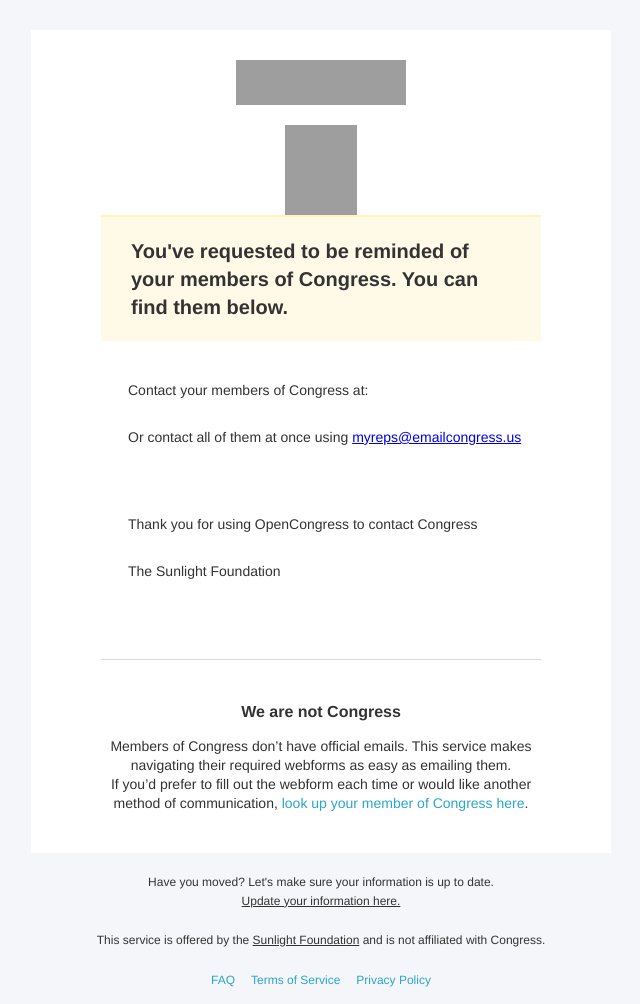
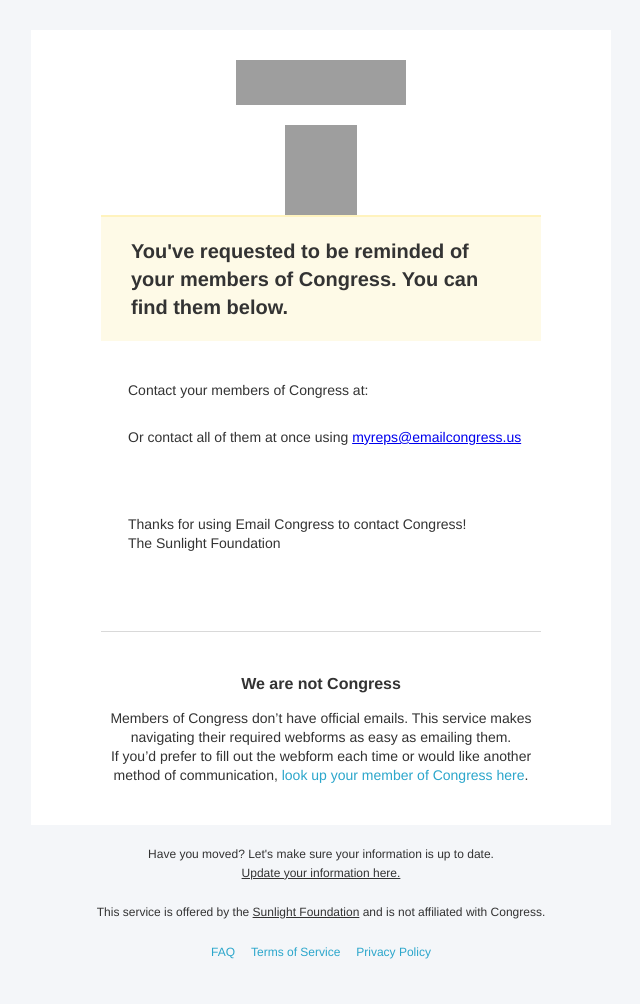
Before and after one commit to sunlightlabs/the-phantom-mask, a Python web app: template app/templates/emails/remind_reps.html in a window 1280 px wide. Shown: the whole page, without its empty margins (319-959 px from the left). After the commit the page ends 959 px from the top, so only its background shows below. Run offline with Jinja, Linux system fonts and the light colour scheme; the template is opened without the code that fills it, so the values that code supplies are empty; some web fonts are replaced; grey boxes are pictures that could not be loaded.

Commit message:
remove instances of opencongress

```diff
--- /dev/null
+++ b/app/templates/emails/_thank_you.html
@@ -0,0 +1,5 @@
+<p style="color: #333333; font-family: 'Source Sans Pro', 'Helvetica Neue', 'Helvetica', 'Arial', sans-serif; font-size: 14px; font-weight: normal; line-height: 19px; margin: 0 0 18px 27px; padding: 0; text-align: left" align="left">
+    Thanks for using Email Congress to contact Congress!
+    <br>
+    The Sunlight Foundation
+</p>
--- a/app/templates/emails/message_queued.html
+++ b/app/templates/emails/message_queued.html
@@ -26,11 +26,7 @@ Your message is now on its way!
 
     <tr style="padding: 0; text-align: left; vertical-align: top" align="left">
         <td style="border-collapse: collapse !important; color: #333333; font-family: 'Source Sans Pro', 'Helvetica Neue', 'Helvetica', 'Arial', sans-serif; font-size: 14px; font-weight: normal; line-height: 19px; margin: 0; padding: 0px 0px 10px; text-align: left; vertical-align: top" align="left" valign="top">
-            <p style="color: #333333; font-family: 'Source Sans Pro', 'Helvetica Neue', 'Helvetica', 'Arial', sans-serif; font-size: 14px; font-weight: normal; line-height: 19px; margin: 0 0 18px 27px; padding: 0; text-align: left" align="left">
-                Thanks for using OpenCongress to contact Congress!
-                <br>
-                The Sunlight Foundation
-            </p>
+            {% include 'emails/_thank_you.html' %}
         </td>
     </tr>
 
--- a/app/templates/emails/remind_reps.html
+++ b/app/templates/emails/remind_reps.html
@@ -47,15 +47,8 @@
 
     <tr style="padding: 0; text-align: left; vertical-align: top" align="left">
         <td style="border-collapse: collapse !important; color: #333333; font-family: 'Source Sans Pro', 'Helvetica Neue', 'Helvetica', 'Arial', sans-serif; font-size: 14px; font-weight: normal; line-height: 19px; margin: 0; padding: 0px 0px 10px; text-align: left; vertical-align: top" align="left" valign="top">
-            <p style="color: #333333; font-family: 'Source Sans Pro', 'Helvetica Neue', 'Helvetica', 'Arial', sans-serif; font-size: 14px; font-weight: normal; line-height: 19px; margin: 0 0 18px 27px; padding: 0; text-align: left" align="left">Thank you for using OpenCongress to contact Congress</p>
+            {% include 'emails/_thank_you.html' %}
         </td>
     </tr>
 
-    <tr style="padding: 0; text-align: left; vertical-align: top" align="left">
-        <td style="border-collapse: collapse !important; color: #333333; font-family: 'Source Sans Pro', 'Helvetica Neue', 'Helvetica', 'Arial', sans-serif; font-size: 14px; font-weight: normal; line-height: 19px; margin: 0; padding: 0px 0px 10px; text-align: left; vertical-align: top" align="left" valign="top">
-            <p style="color: #333333; font-family: 'Source Sans Pro', 'Helvetica Neue', 'Helvetica', 'Arial', sans-serif; font-size: 14px; font-weight: normal; line-height: 19px; margin: 0 0 18px 27px; padding: 0; text-align: left" align="left">The Sunlight Foundation</p>
-        </td>
-    </tr>
-
-
 {% endblock %}
--- a/app/templates/emails/send_status.html
+++ b/app/templates/emails/send_status.html
@@ -40,11 +40,7 @@
 
     <tr style="padding: 0; text-align: left; vertical-align: top" align="left">
         <td style="border-collapse: collapse !important; color: #333333; font-family: 'Source Sans Pro', 'Helvetica Neue', 'Helvetica', 'Arial', sans-serif; font-size: 14px; font-weight: normal; line-height: 19px; margin: 0; padding: 0px 0px 10px; text-align: left; vertical-align: top" align="left" valign="top">
-            <p style="color: #333333; font-family: 'Source Sans Pro', 'Helvetica Neue', 'Helvetica', 'Arial', sans-serif; font-size: 14px; font-weight: normal; line-height: 19px; margin: 0 0 18px 27px; padding: 0; text-align: left" align="left">
-                Thanks for using OpenCongress to contact Congress!
-                <br>
-                The Sunlight Foundation
-            </p>
+            {% include 'emails/_thank_you.html' %}
         </td>
     </tr>
 
--- a/app/templates/emails/signup_success.html
+++ b/app/templates/emails/signup_success.html
@@ -157,11 +157,7 @@ Signup Successful!
 
     <tr style="padding: 0; text-align: left; vertical-align: top" align="left">
         <td style="border-collapse: collapse !important; color: #333333; font-family: 'Source Sans Pro', 'Helvetica Neue', 'Helvetica', 'Arial', sans-serif; font-size: 14px; font-weight: normal; line-height: 19px; margin: 0; padding: 0px 0px 10px; text-align: left; vertical-align: top" align="left" valign="top">
-            <p style="color: #333333; font-family: 'Source Sans Pro', 'Helvetica Neue', 'Helvetica', 'Arial', sans-serif; font-size: 14px; font-weight: normal; line-height: 19px; margin: 0 0 18px 27px; padding: 0; text-align: left" align="left">
-                Thanks for using OpenCongress to contact Congress!
-                <br>
-                The Sunlight Foundation
-            </p>
+            {% include 'emails/_thank_you.html' %}
         </td>
     </tr>
 
--- a/app/templates/emails/validate_user.html
+++ b/app/templates/emails/validate_user.html
@@ -57,7 +57,7 @@
 
                                         <h2 style="color: #333333; font-family: 'Source Sans Pro', 'Helvetica Neue', 'Helvetica', 'Arial', sans-serif; font-size: 16px; font-weight: bold; line-height: 1.3; margin: 0 0 0 25px; padding: 2px 0 14px; text-align: left; word-break: normal" align="left">I already sent my message, why are you contacting me?</h2>
 
-                                        <p class="icon-description" style="color: #333333; font-family: 'Source Sans Pro', 'Helvetica Neue', 'Helvetica', 'Arial', sans-serif; font-size: 14px; font-weight: normal; line-height: 19px; margin: 0 0 18px 27px; padding: 0; text-align: left" align="left">We are a service called OpenCongress that allows anyone to simply send email to Congress instead of filling out congressional forms each time.</p>
+                                        <p class="icon-description" style="color: #333333; font-family: 'Source Sans Pro', 'Helvetica Neue', 'Helvetica', 'Arial', sans-serif; font-size: 14px; font-weight: normal; line-height: 19px; margin: 0 0 18px 27px; padding: 0; text-align: left" align="left">We are a service called Email Congress that allows anyone to simply send email to Congress instead of filling out congressional forms each time.</p>
 
                                     </td>
                                     <td class="expander" style="border-collapse: collapse !important; color: #333333; font-family: 'Source Sans Pro', 'Helvetica Neue', 'Helvetica', 'Arial', sans-serif; font-size: 14px; font-weight: normal; line-height: 19px; margin: 0; padding: 0; text-align: left; vertical-align: top; visibility: hidden; width: 0px" align="left" valign="top"></td>
--- a/app/templates/emails/validate_user.txt.html
+++ b/app/templates/emails/validate_user.txt.html
@@ -1,4 +1,4 @@
-Thank you for using OpenCongress email congress feature. Before we deliver your message to your legislator, there's just one more step to complete. Click the following link to complete this step.
+Thank you for using Email Congress. Before we deliver your message to your legislator, there's just one more step to complete. Click the following link to complete this step.
 
 {{ context.verification_link }}
 
--- a/app/templates/pages/static/faq.html
+++ b/app/templates/pages/static/faq.html
@@ -1,7 +1,7 @@
 {% extends 'root.html' %}
 
 {% block title %}
-    OpenCongress Email Service - FAQ
+    Email Congress - FAQ
 {% endblock %}
 
 {% block content %}
--- a/app/urls.py
+++ b/app/urls.py
@@ -73,7 +73,7 @@ def create_app_router(app, csrf):
 
     @app.errorhandler(500)
     def internal_server(error):
-        app.logger.error('Server Error: %s', (error))
+        app.logger.error('Server Error: %s', error)
         return render_template_wctx('500.html'), 500
 
     # handlers
```
